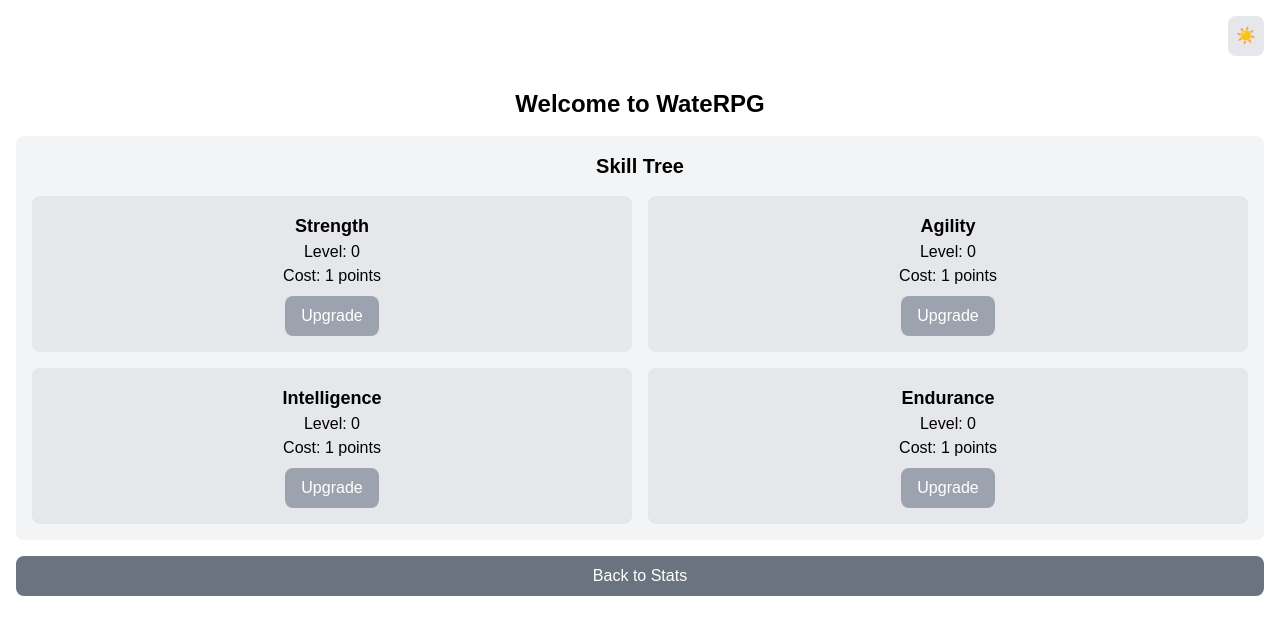
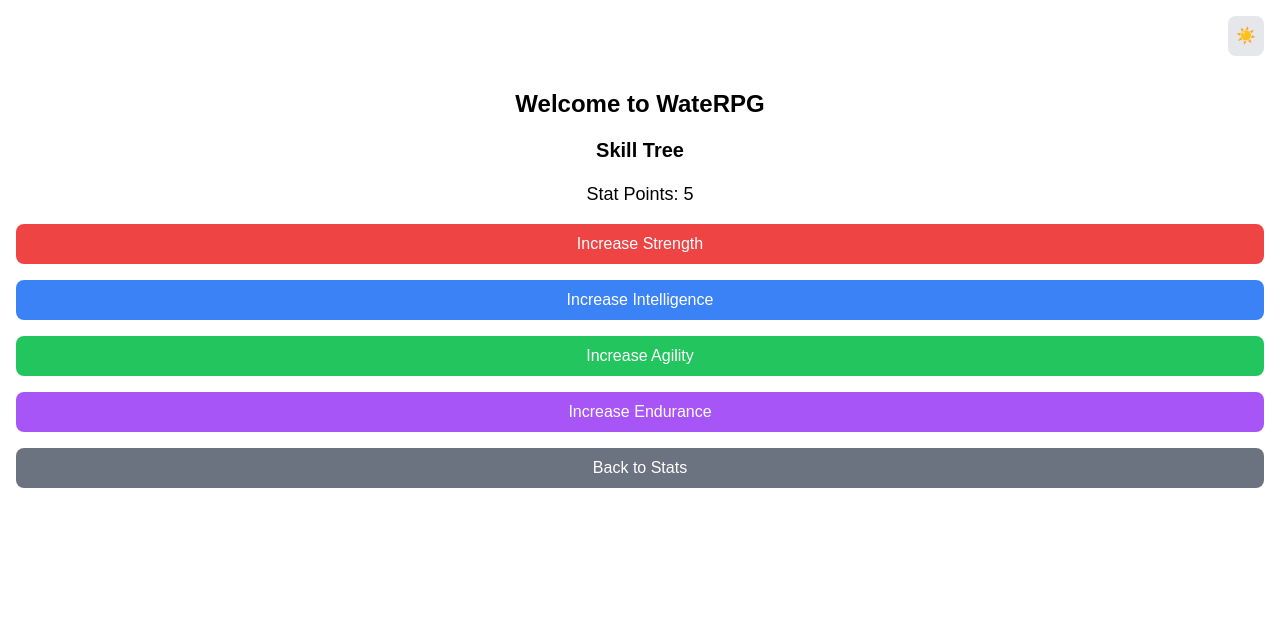
Before and after one commit to PabloGiraldo96/healtySteps, a Next.js app: page / in a window 1280 px wide. Both pictures are taken after a click on the button "Skill Tree". Shown: the top 634 px of the page. Built offline with nearby package versions, Linux system fonts and the light colour scheme.

Commit message:
Skill Tree update + Read me notes

```diff
--- a/src/components/StatsUI.jsx
+++ b/src/components/StatsUI.jsx
@@ -10,9 +10,11 @@ const StatsUI = () => {
   const [cooldown, setCooldown] = useState(0);
   const [xp, setXp] = useState(0);
   const [level, setLevel] = useState(1);
-  const [statPoints, setStatPoints] = useState(0);
+  const [statPoints, setStatPoints] = useState(5); // Initialize with 5 skill points
   const [maxXp, setMaxXp] = useState(128);
   const [showXpTree, setShowXpTree] = useState(false);
+
+  // Add state variables for strength, intelligence, agility, and endurance
   const [strength, setStrength] = useState(10);
   const [intelligence, setIntelligence] = useState(10);
   const [agility, setAgility] = useState(10);
@@ -35,7 +37,7 @@ const StatsUI = () => {
             const newXp = prevXp + 10;
             if (newXp >= maxXp) {
               setLevel((prevLevel) => prevLevel + 1);
-              setStatPoints((prevStatPoints) => prevStatPoints + 1);
+              setStatPoints((prevStatPoints) => prevStatPoints + 1); // Gain 1 stat point on level up
               setMaxXp((prevMaxXp) => prevMaxXp * 2);
               return 0;
             }
@@ -65,7 +67,7 @@ const StatsUI = () => {
         const newXp = prevXp + gainedXP;
         if (newXp >= maxXp) {
           setLevel((prevLevel) => prevLevel + 1);
-          setStatPoints((prevStatPoints) => prevStatPoints + 1);
+          setStatPoints((prevStatPoints) => prevStatPoints + 1); // Gain 1 stat point on level up
           setMaxXp((prevMaxXp) => prevMaxXp * 2);
           return newXp - maxXp;
         }
@@ -91,6 +93,29 @@ const StatsUI = () => {
     const minutes = Math.floor(seconds / 60);
     const remainingSeconds = seconds % 60;
     return `${minutes}:${remainingSeconds < 10 ? '0' : ''}${remainingSeconds}`;
+  };
+
+  // Function to handle stat allocation in the skill tree
+  const allocateStatPoint = (stat) => {
+    if (statPoints > 0) {
+      switch (stat) {
+        case 'strength':
+          setStrength((prev) => prev + 1);
+          break;
+        case 'intelligence':
+          setIntelligence((prev) => prev + 1);
+          break;
+        case 'agility':
+          setAgility((prev) => prev + 1);
+          break;
+        case 'endurance':
+          setEndurance((prev) => prev + 1);
+          break;
+        default:
+          break;
+      }
+      setStatPoints((prev) => prev - 1); // Deduct a stat point
+    }
   };
 
   return (
@@ -188,7 +213,11 @@ const StatsUI = () => {
       ) : (
         // XpTree View
         <div className="space-y-4">
-          <XpTree statPoints={statPoints} setStatPoints={setStatPoints} />
+          <XpTree
+            statPoints={statPoints}
+            setStatPoints={setStatPoints}
+            allocateStatPoint={allocateStatPoint} // Pass the function to allocate points
+          />
           <button
             onClick={() => setShowXpTree(false)}
             className="w-full px-4 py-2 bg-gray-500 text-white rounded-lg hover:bg-gray-600"
--- a/src/components/XpTree.jsx
+++ b/src/components/XpTree.jsx
@@ -1,50 +1,36 @@
-"use client";
-
-import { useState } from 'react';
-
-const XpTree = ({ statPoints, setStatPoints }) => {
-  const [skills, setSkills] = useState({
-    strength: { level: 0, cost: 1 },
-    agility: { level: 0, cost: 1 },
-    intelligence: { level: 0, cost: 1 },
-    endurance: { level: 0, cost: 1 },
-  });
-
-  const handleSkillUpgrade = (skill) => {
-    if (statPoints >= skills[skill].cost) {
-      setSkills((prevSkills) => ({
-        ...prevSkills,
-        [skill]: {
-          ...prevSkills[skill],
-          level: prevSkills[skill].level + 1,
-          cost: prevSkills[skill].cost + 1,
-        },
-      }));
-      setStatPoints((prevStatPoints) => prevStatPoints - skills[skill].cost);
-    } else {
-      alert('Not enough stat points!');
-    }
-  };
-
+const XpTree = ({ statPoints, allocateStatPoint }) => {
   return (
-    <div className="p-4 bg-gray-100 dark:bg-gray-800 rounded-lg space-y-4">
+    <div className="space-y-4">
       <h2 className="text-xl font-semibold">Skill Tree</h2>
-      <div className="grid grid-cols-2 gap-4">
-        {Object.keys(skills).map((skill) => (
-          <div key={skill} className="p-4 bg-gray-200 dark:bg-gray-700 rounded-lg">
-            <h3 className="text-lg font-semibold capitalize">{skill}</h3>
-            <p className="text-md">Level: {skills[skill].level}</p>
-            <p className="text-md">Cost: {skills[skill].cost} points</p>
-            <button
-              onClick={() => handleSkillUpgrade(skill)}
-              disabled={statPoints < skills[skill].cost}
-              className="mt-2 px-4 py-2 bg-green-500 text-white rounded-lg hover:bg-green-600 disabled:bg-gray-400 disabled:cursor-not-allowed"
-            >
-              Upgrade
-            </button>
-          </div>
-        ))}
-      </div>
+      <p className="text-lg">Stat Points: {statPoints}</p>
+      <button
+        onClick={() => allocateStatPoint('strength')}
+        disabled={statPoints === 0}
+        className="w-full px-4 py-2 bg-red-500 text-white rounded-lg hover:bg-red-600 disabled:bg-gray-400 disabled:cursor-not-allowed"
+      >
+        Increase Strength
+      </button>
+      <button
+        onClick={() => allocateStatPoint('intelligence')}
+        disabled={statPoints === 0}
+        className="w-full px-4 py-2 bg-blue-500 text-white rounded-lg hover:bg-blue-600 disabled:bg-gray-400 disabled:cursor-not-allowed"
+      >
+        Increase Intelligence
+      </button>
+      <button
+        onClick={() => allocateStatPoint('agility')}
+        disabled={statPoints === 0}
+        className="w-full px-4 py-2 bg-green-500 text-white rounded-lg hover:bg-green-600 disabled:bg-gray-400 disabled:cursor-not-allowed"
+      >
+        Increase Agility
+      </button>
+      <button
+        onClick={() => allocateStatPoint('endurance')}
+        disabled={statPoints === 0}
+        className="w-full px-4 py-2 bg-purple-500 text-white rounded-lg hover:bg-purple-600 disabled:bg-gray-400 disabled:cursor-not-allowed"
+      >
+        Increase Endurance
+      </button>
     </div>
   );
 };
```
Also changed, not shown: 1 other file (tests, documents, lock files or other folders).
